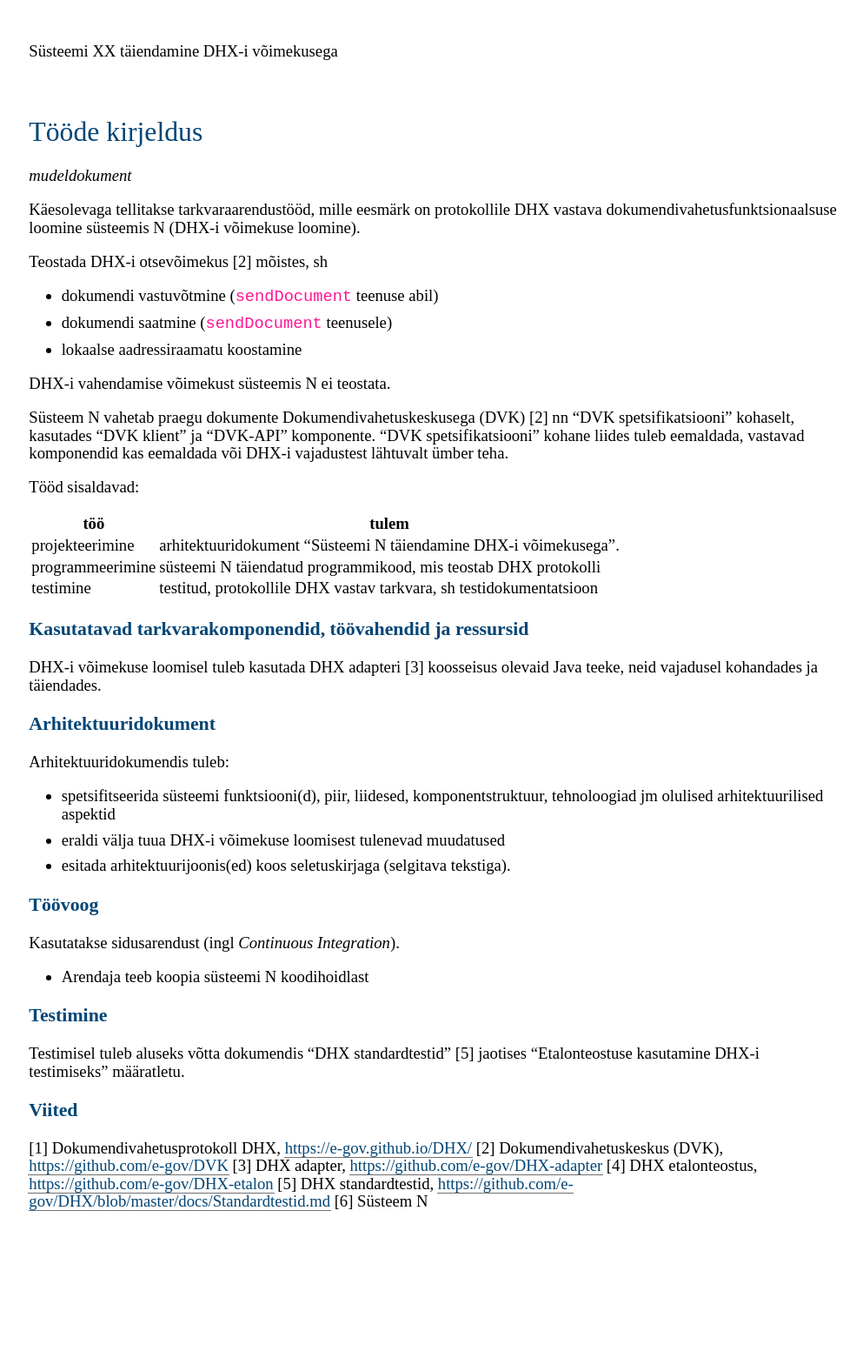
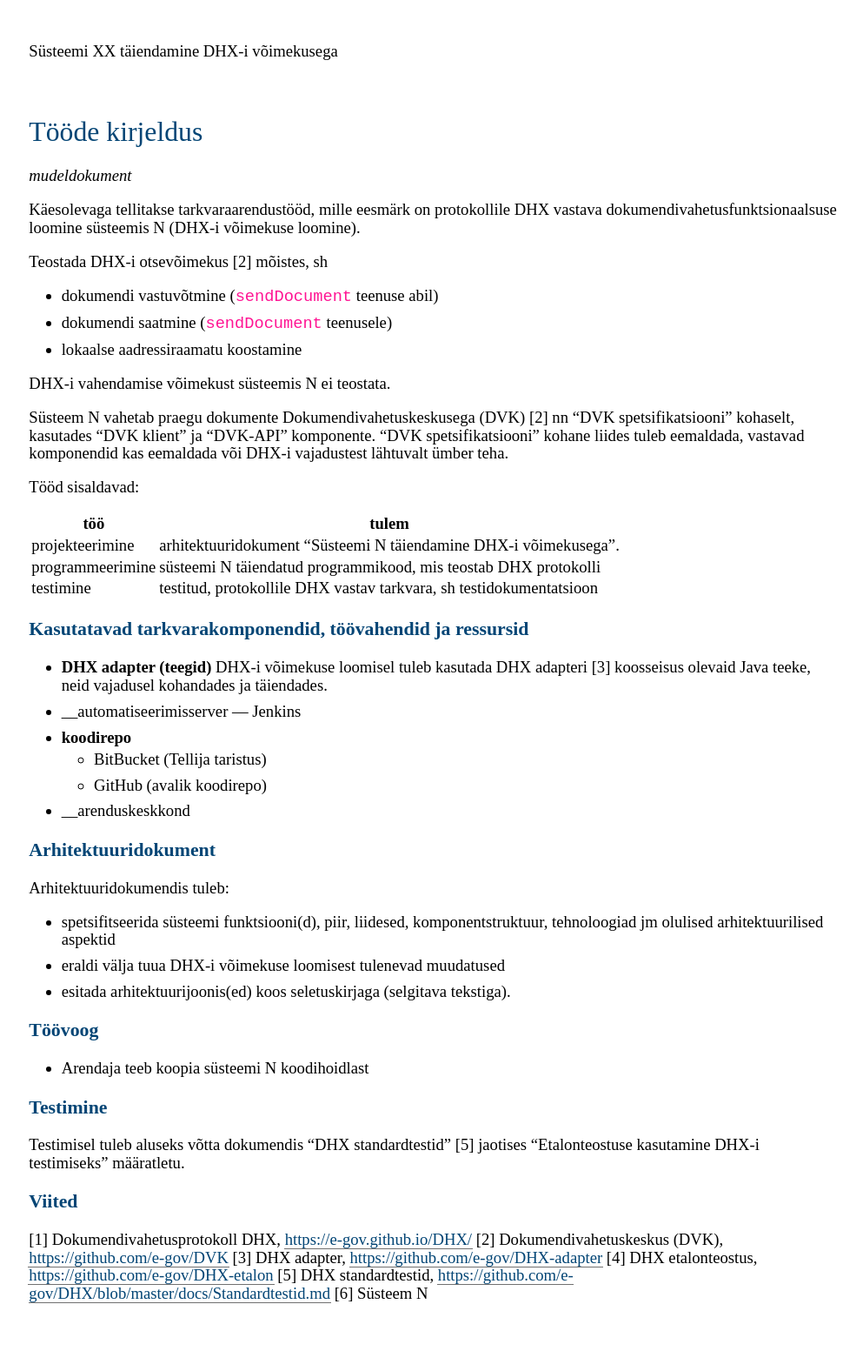
Before and after one commit to e-gov/DHX, a Jekyll site: the page built from docs/LY.md, in a window 1280 px wide. Shown: the whole page at 87% size, without its empty margins (167-1160 px from the left). Built offline with Jekyll 4.4.1, drawn with Linux system fonts in a browser that asks for light colours; before the commit the page ends 1448 px from its top, so only the background shows below that.

Commit message:
Update LY.md

```diff
--- a/docs/LY.md
+++ b/docs/LY.md
@@ -31,7 +31,13 @@ Tööd sisaldavad:
 
 ### Kasutatavad tarkvarakomponendid, töövahendid ja ressursid
 
-DHX-i võimekuse loomisel tuleb kasutada DHX adapteri [3] koosseisus olevaid Java teeke, neid vajadusel kohandades ja täiendades.
+- __DHX adapter (teegid)__ DHX-i võimekuse loomisel tuleb kasutada DHX adapteri [3] koosseisus olevaid Java teeke, neid vajadusel kohandades ja täiendades.
+- __automatiseerimisserver — Jenkins
+- __koodirepo__
+  - BitBucket (Tellija taristus)
+  - GitHub (avalik koodirepo)
+- __arenduskeskkond
+
 
 ### Arhitektuuridokument
 
@@ -43,7 +49,6 @@ Arhitektuuridokumendis tuleb:
 
 ### Töövoog
 
-Kasutatakse sidusarendust (ingl _Continuous Integration_).
 
 - Arendaja teeb koopia süsteemi N koodihoidlast
 
```
